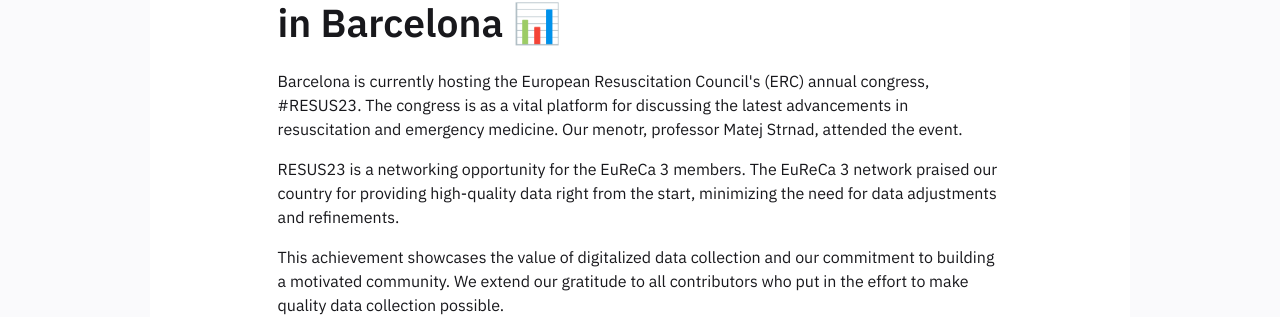
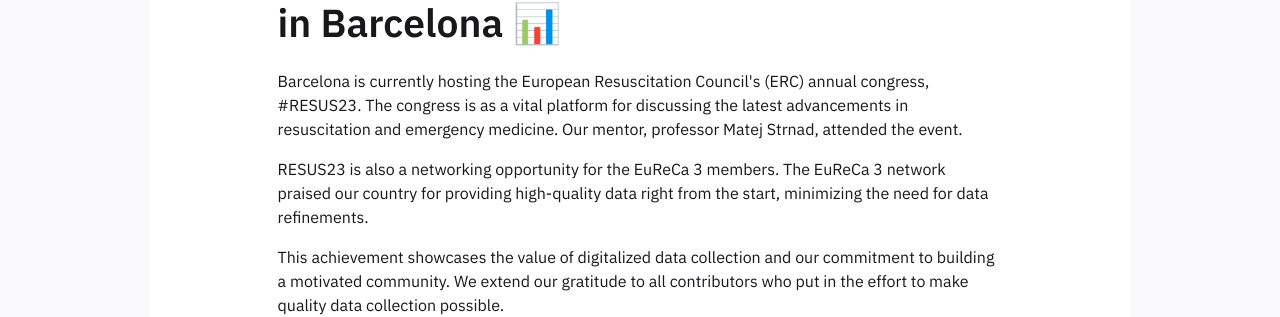
Before and after one commit to SterArcher/OHCA-registry-Slovenia, a Jekyll site: the page built from _posts/2023-11-03-Our effort for quality data collection recognized at RESUS23.md, in a window 1280 px wide. Shown: the part 288-605 px from the top of the page. Built offline with Jekyll 4.4.1, drawn with Linux system fonts in a browser that asks for light colours; nearby versions of some CDN libraries.

Commit message:
Update 2023-11-03-Our effort for quality data collection recognized at RESUS23.md

```diff
--- a/_posts/2023-11-03-Our effort for quality data collection recognized at RESUS23.md
+++ b/_posts/2023-11-03-Our effort for quality data collection recognized at RESUS23.md
@@ -4,9 +4,9 @@
 categories: SiOHCA
 tags: SiOHCA
 ---
-Barcelona is currently hosting the European Resuscitation Council's (ERC) annual congress, #RESUS23. The congress is as a vital platform for discussing the latest advancements in resuscitation and emergency medicine. Our menotr, professor Matej Strnad, attended the event.
+Barcelona is currently hosting the European Resuscitation Council's (ERC) annual congress, #RESUS23. The congress is as a vital platform for discussing the latest advancements in resuscitation and emergency medicine. Our mentor, professor Matej Strnad, attended the event.
 
-RESUS23 is a networking opportunity for the EuReCa 3 members. The EuReCa 3 network praised our country for providing high-quality data right from the start, minimizing the need for data adjustments and refinements.
+RESUS23 is also a networking opportunity for the EuReCa 3 members. The EuReCa 3 network praised our country for providing high-quality data right from the start, minimizing the need for data refinements.
 
 This achievement showcases the value of digitalized data collection and our commitment to building a motivated community. We extend our gratitude to all contributors who put in the effort to make quality data collection possible.
 
```
